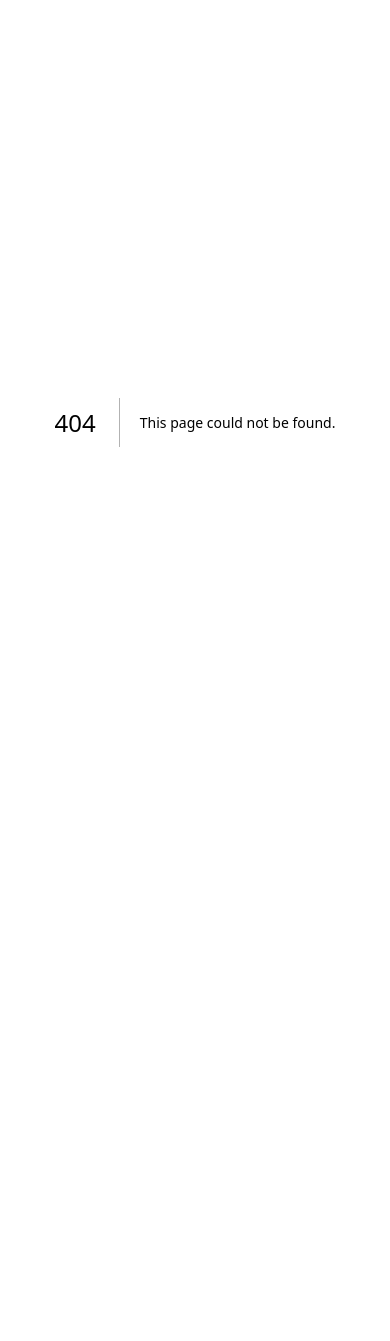
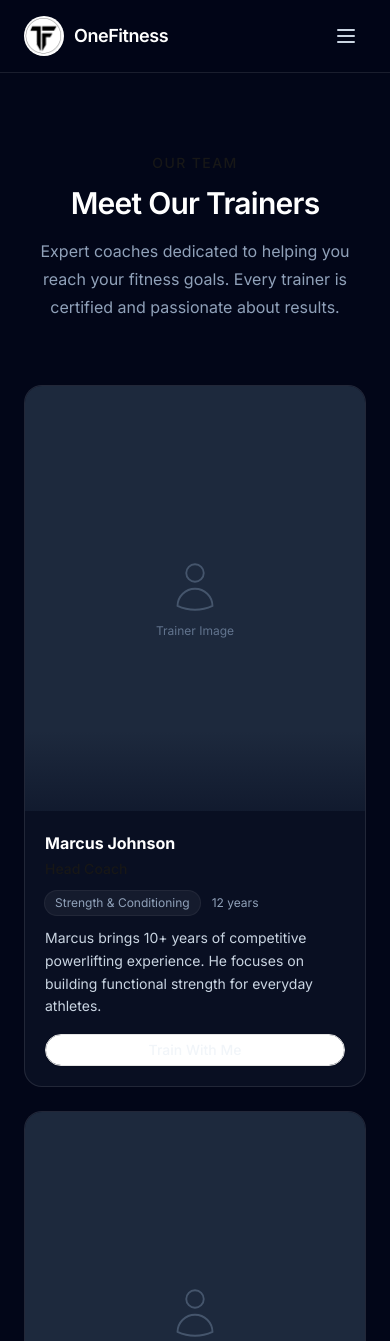
Before and after one commit to khasif18/onefitness, a Next.js app: page /trainers in a window 390 px wide. Before the commit this address had no page. Shown: the top 1341 px of the page. Before the commit the page ends 844 px from the top, so only its background shows below. Built offline with nearby package versions, Linux system fonts and the light colour scheme.

Commit message:
day 4: add trainers page and responsive trainer cards

```diff
--- /dev/null
+++ b/app/trainers/page.tsx
@@ -0,0 +1,139 @@
+// import Image from "next/image"; // ← Uncomment when real trainer photos are ready
+import Link from "next/link";
+import { Navbar } from "@/components/layout/Navbar";
+import { Footer } from "@/components/layout/Footer";
+import { Button } from "@/components/ui/button";
+
+// ─── Trainer data ──────────────────────────────────────────
+// Save trainer photos to: public/images/trainers/
+const trainers = [
+  {
+    id: 1,
+    name: "Marcus Johnson",
+    role: "Head Coach",
+    specialization: "Strength & Conditioning",
+    bio: "Marcus brings 10+ years of competitive powerlifting experience. He focuses on building functional strength for everyday athletes.",
+    experience: "12 years",
+    image: "/images/trainers/trainer-1.jpg",
+  },
+  {
+    id: 2,
+    name: "Sarah Chen",
+    role: "Yoga & Mobility Coach",
+    specialization: "Flexibility & Recovery",
+    bio: "Sarah combines traditional yoga with sports science to help clients improve mobility, prevent injuries, and recover faster.",
+    experience: "8 years",
+    image: "/images/trainers/trainer-2.jpg",
+  },
+  {
+    id: 3,
+    name: "David Okafor",
+    role: "HIIT Specialist",
+    specialization: "Fat Loss & Endurance",
+    bio: "David designs high-intensity programs that maximize calorie burn while keeping workouts fun and varied.",
+    experience: "6 years",
+    image: "/images/trainers/trainer-3.jpg",
+  },
+  {
+    id: 4,
+    name: "Emily Rodriguez",
+    role: "Nutrition & Fitness Coach",
+    specialization: "Body Transformation",
+    bio: "Emily takes a holistic approach, combining personalized meal plans with progressive training to deliver lasting results.",
+    experience: "9 years",
+    image: "/images/trainers/trainer-4.jpg",
+  },
+];
+
+export default function TrainersPage() {
+  return (
+    <div className="min-h-screen bg-slate-950 text-slate-100">
+      <Navbar />
+
+      <main className="mx-auto max-w-7xl px-6 py-20 sm:px-8 lg:px-12">
+        {/* Page heading */}
+        <div className="mx-auto max-w-2xl text-center">
+          <p className="text-sm font-medium uppercase tracking-widest text-primary">
+            Our Team
+          </p>
+          <h1 className="mt-3 text-3xl font-semibold tracking-tight text-white sm:text-4xl lg:text-5xl">
+            Meet Our Trainers
+          </h1>
+          <p className="mt-4 text-base leading-7 text-slate-400 sm:text-lg sm:leading-8">
+            Expert coaches dedicated to helping you reach your fitness goals.
+            Every trainer is certified and passionate about results.
+          </p>
+        </div>
+
+        {/* Trainer cards grid */}
+        <div className="mt-16 grid gap-6 sm:grid-cols-2 lg:grid-cols-4 lg:gap-8">
+          {trainers.map((trainer) => (
+            <div
+              key={trainer.id}
+              className="group flex flex-col overflow-hidden rounded-2xl border border-white/10 bg-slate-900/60 transition hover:border-white/20 hover:shadow-lg hover:shadow-black/20"
+            >
+              {/* Trainer image */}
+              <div className="relative aspect-[4/5] w-full overflow-hidden bg-slate-800">
+                {/* Placeholder — replace with real image when ready */}
+                <div className="absolute inset-0 flex flex-col items-center justify-center gap-2">
+                  <svg
+                    className="h-14 w-14 text-slate-600"
+                    fill="none"
+                    viewBox="0 0 24 24"
+                    stroke="currentColor"
+                    strokeWidth={0.8}
+                    aria-hidden="true"
+                  >
+                    <path
+                      strokeLinecap="round"
+                      strokeLinejoin="round"
+                      d="M15.75 6a3.75 3.75 0 11-7.5 0 3.75 3.75 0 017.5 0zM4.501 20.118a7.5 7.5 0 0114.998 0A17.933 17.933 0 0112 21.75c-2.676 0-5.216-.584-7.499-1.632z"
+                    />
+                  </svg>
+                  <span className="text-xs text-slate-500">Trainer Image</span>
+                </div>
+                {/* Bottom gradient */}
+                <div className="absolute inset-x-0 bottom-0 h-20 bg-gradient-to-t from-slate-900/80 to-transparent" />
+              </div>
+
+              {/* Trainer info */}
+              <div className="flex flex-1 flex-col p-5">
+                <h3 className="text-base font-bold text-white">
+                  {trainer.name}
+                </h3>
+                <p className="mt-1 text-sm font-medium text-primary">
+                  {trainer.role}
+                </p>
+
+                {/* Meta row */}
+                <div className="mt-3 flex items-center gap-3 text-xs text-slate-400">
+                  <span className="rounded-full bg-white/5 px-2.5 py-1 ring-1 ring-white/10">
+                    {trainer.specialization}
+                  </span>
+                  <span>{trainer.experience}</span>
+                </div>
+
+                {/* Bio */}
+                <p className="mt-3 flex-1 text-sm leading-relaxed text-slate-300">
+                  {trainer.bio}
+                </p>
+
+                {/* CTA */}
+                <Button
+                  asChild
+                  variant="outline"
+                  size="sm"
+                  className="mt-4 w-full rounded-full"
+                >
+                  <Link href="/plans">Train With Me</Link>
+                </Button>
+              </div>
+            </div>
+          ))}
+        </div>
+      </main>
+
+      <Footer />
+    </div>
+  );
+}
--- a/components/layout/Navbar.tsx
+++ b/components/layout/Navbar.tsx
@@ -10,7 +10,7 @@ import { Button } from "@/components/ui/button";
 const navItems = [
   { href: "/", label: "Home" },
   { href: "/plans", label: "Plans" },
-  { href: "#trainers", label: "Trainers" },
+  { href: "/trainers", label: "Trainers" },
   { href: "#gallery", label: "Gallery" },
   { href: "#contact", label: "Contact" },
 ];
```
